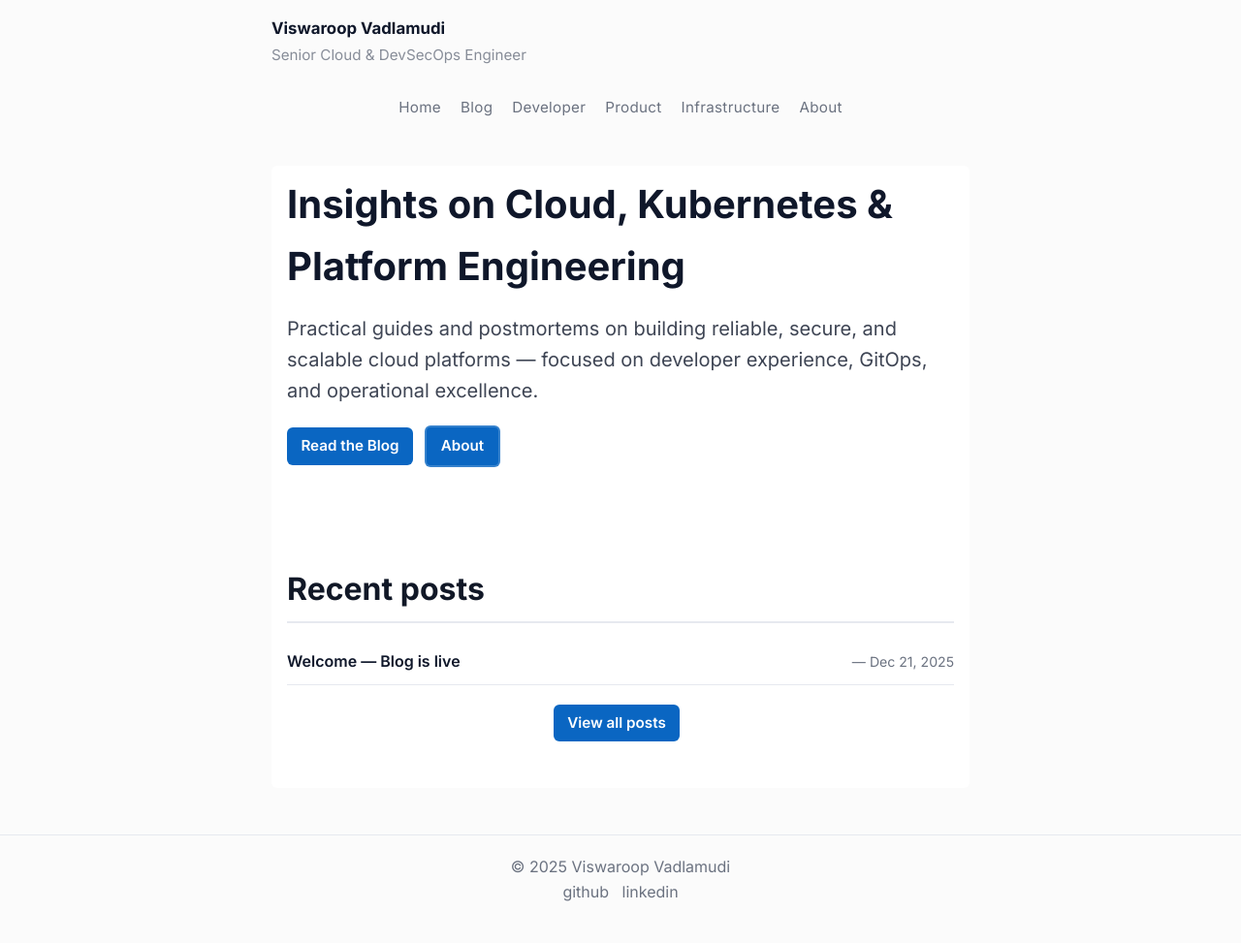
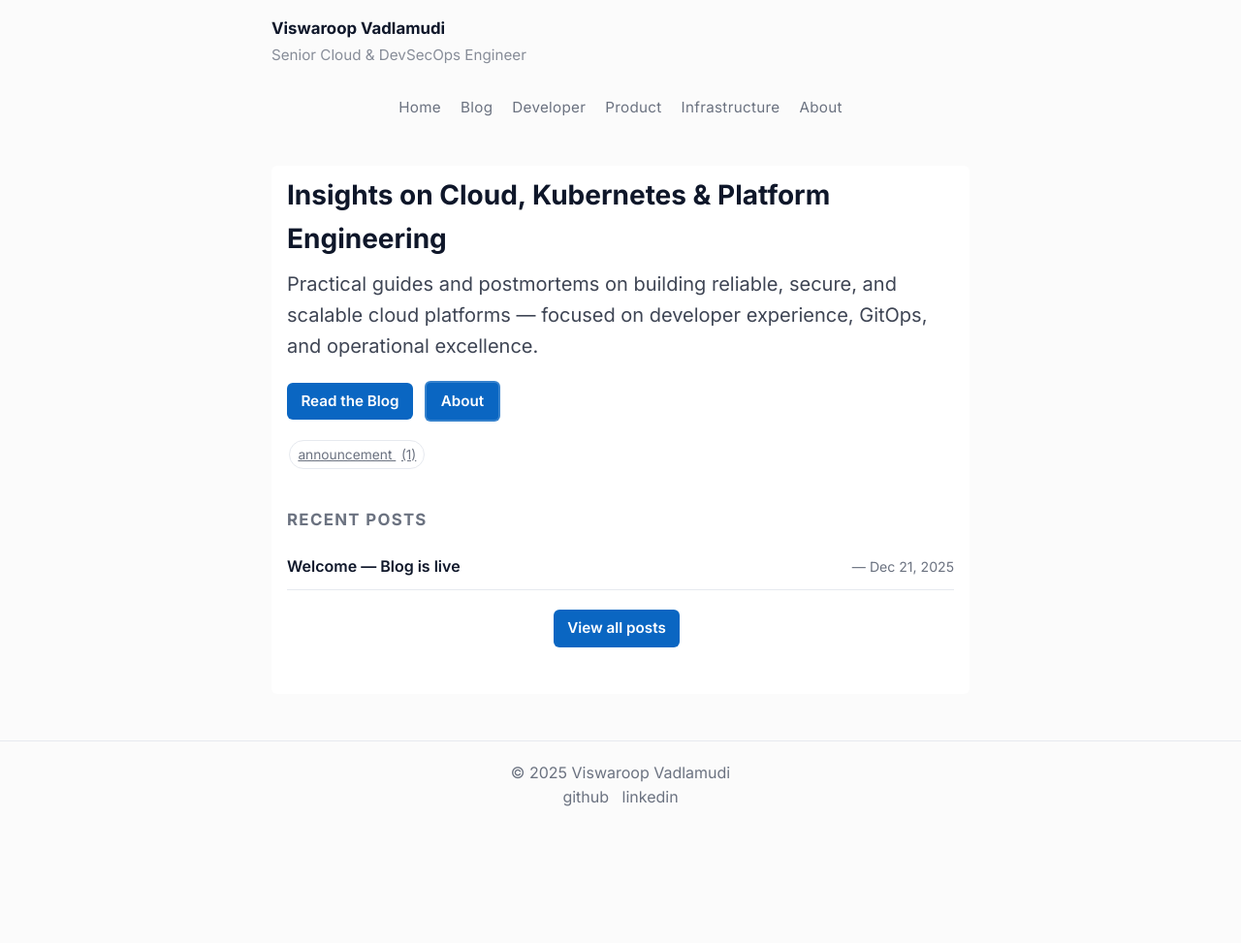
Before and after one commit to vviswaroop/vviswaroop.github.io, a Jekyll site: the page built from index.html, in a window 1280 px wide. Shown: the whole page at 97% size. Built offline with Jekyll 4.4.1, drawn with Linux system fonts in a browser that asks for light colours; after the commit the page ends 900 px from its top, so only the background shows below that.

Commit message:
feat(ui): add tag pages & counts; tighten typography for minimal reading-first layout

```diff
--- a/assets/css/style.css
+++ b/assets/css/style.css
@@ -27,7 +27,9 @@
 .hero-cta{margin:1rem 0}
 .btn-outline{background:transparent;border:2px solid rgba(255,255,255,0.18);color:white}
 
-.tag{display:inline-block;background:rgba(255,255,255,0.08);color:white;padding:0.25rem 0.6rem;border-radius:999px;margin:0.2rem;font-size:0.85rem}
+.tag{display:inline-inline;display:inline-block;padding:0.18rem 0.5rem;border-radius:999px;margin:0.15rem;font-size:0.86rem;border:1px solid var(--border);color:var(--muted);background:transparent}
+.tag:hover{color:var(--accent);border-color:rgba(10,102,194,0.15)}
+.tag .tag-count{color:var(--muted);font-weight:500;margin-left:0.35rem;font-size:0.85rem}
 
 .featured{position:relative}
 .featured-card{background:linear-gradient(180deg,rgba(255,255,255,0.98),white);border-radius:8px;padding:1rem;border:1px solid var(--border)}
@@ -227,16 +229,19 @@ main.container {
 
 /* Typography */
 h1 {
-    font-size: 2.5rem;
-    margin-bottom: 1rem;
+    font-size: 1.75rem;
+    margin-bottom: 0.5rem;
 }
 
 h2 {
-    font-size: 2rem;
-    color: var(--primary);
-    margin: 2rem 0 1rem;
-    border-bottom: 2px solid var(--border);
-    padding-bottom: 0.5rem;
+    font-size: 1.05rem;
+    color: var(--text);
+    margin: 1.25rem 0 0.5rem;
+    border-bottom: none;
+    padding-bottom: 0;
+    text-transform: uppercase;
+    letter-spacing: 0.08em;
+    color: var(--muted);
 }
 
 h3 {
--- a/index.html
+++ b/index.html
@@ -15,12 +15,12 @@ title: Home
   <div class="hero-tags" aria-hidden="true" style="margin-top:1rem">
     {%- if site.data.top_tags -%}
       {% for t in site.data.top_tags %}
-        <span class="tag">{{ t.name }}</span>
+        <a class="tag" href="/tag/{{ t.name | slugify }}/">{{ t.name }} <span class="tag-count">({{ t.count }})</span></a>
       {% endfor %}
     {%- else -%}
       {% assign top_tags = site.tags | sort | reverse | slice: 0,6 %}
       {% for tag in top_tags %}
-        <span class="tag">{{ tag | first }}</span>
+        <a class="tag" href="/tag/{{ tag | first | slugify }}/">{{ tag | first }}</a>
       {% endfor %}
     {%- endif -%}
   </div>
```
Also changed, not shown: scripts/generate_top_tags.rb (+26 -0 lines).
